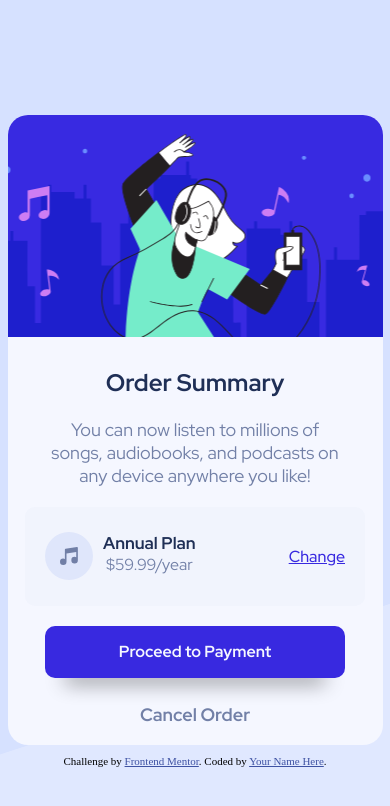
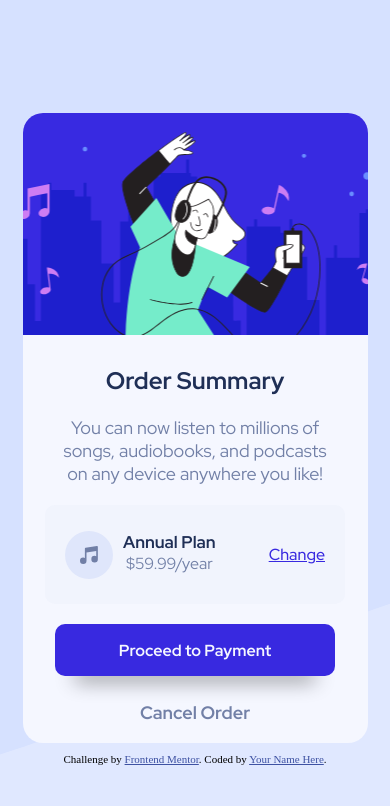
Before and after one commit to AndersonF-Dev/order-summary-component, a plain HTML site: page index.html in a window 390 px wide. Drawn offline with Linux system fonts and the light colour scheme.

Commit message:
Atualização

```diff
--- a/css/responsivo.css
+++ b/css/responsivo.css
@@ -4,11 +4,11 @@
         background-size: cover;
     }
     .card-cont {
-        width: 375px;
+        width: 345px;
     }
 
     .cont .card-cont .img {
-        width: 375px;
+        width: 345px;
     }
 
     .cont .informacoes p {
@@ -16,10 +16,10 @@
     }
 
     .cont .card-musica {
-        width: 300px;
+        width: 260px;
     }
 
     .cont .decoração-butao {
-        width: 300px;
+        width: 280px;
     }
 }
--- a/index.html
+++ b/index.html
@@ -1,8 +1,10 @@
 <!DOCTYPE html>
 <html lang="pt-br">
+
 <head>
   <meta charset="UTF-8">
-  <meta name="viewport" content="width=device-width, initial-scale=1.0"> <!-- displays site properly based on user's device -->
+  <meta name="viewport" content="width=device-width, initial-scale=1.0">
+  <!-- displays site properly based on user's device -->
 
   <link rel="icon" type="image/png" sizes="32x32" href="./images/favicon-32x32.png">
   <link rel="stylesheet" href="css/reset.css">
@@ -12,6 +14,7 @@
   <title>Frontend Mentor | Order summary card</title>
 
 </head>
+
 <body>
 
   <main class="cont">
@@ -25,14 +28,13 @@
         </p>
       </div>
       <div class="card-musica">
-        <!-- <img src="images/icon-music.svg" alt=""> -->
+
         <div class="card-musica-informacoes">
           <img src="images/icon-music.svg" alt="">
-            <div class="musica-informacoes">
-              <p>Annual Plan</p>
-              <span>$59.99/year</span>
-            </div>
-            <!-- <span>Change</span> -->
+          <div class="musica-informacoes">
+            <p>Annual Plan</p>
+            <span>$59.99/year</span>
+          </div>
 
         </div>
         <a href=""><span>Change</span></a>
@@ -49,4 +51,5 @@
     Coded by <a href="#">Your Name Here</a>.
   </div>
 </body>
+
 </html>
```
